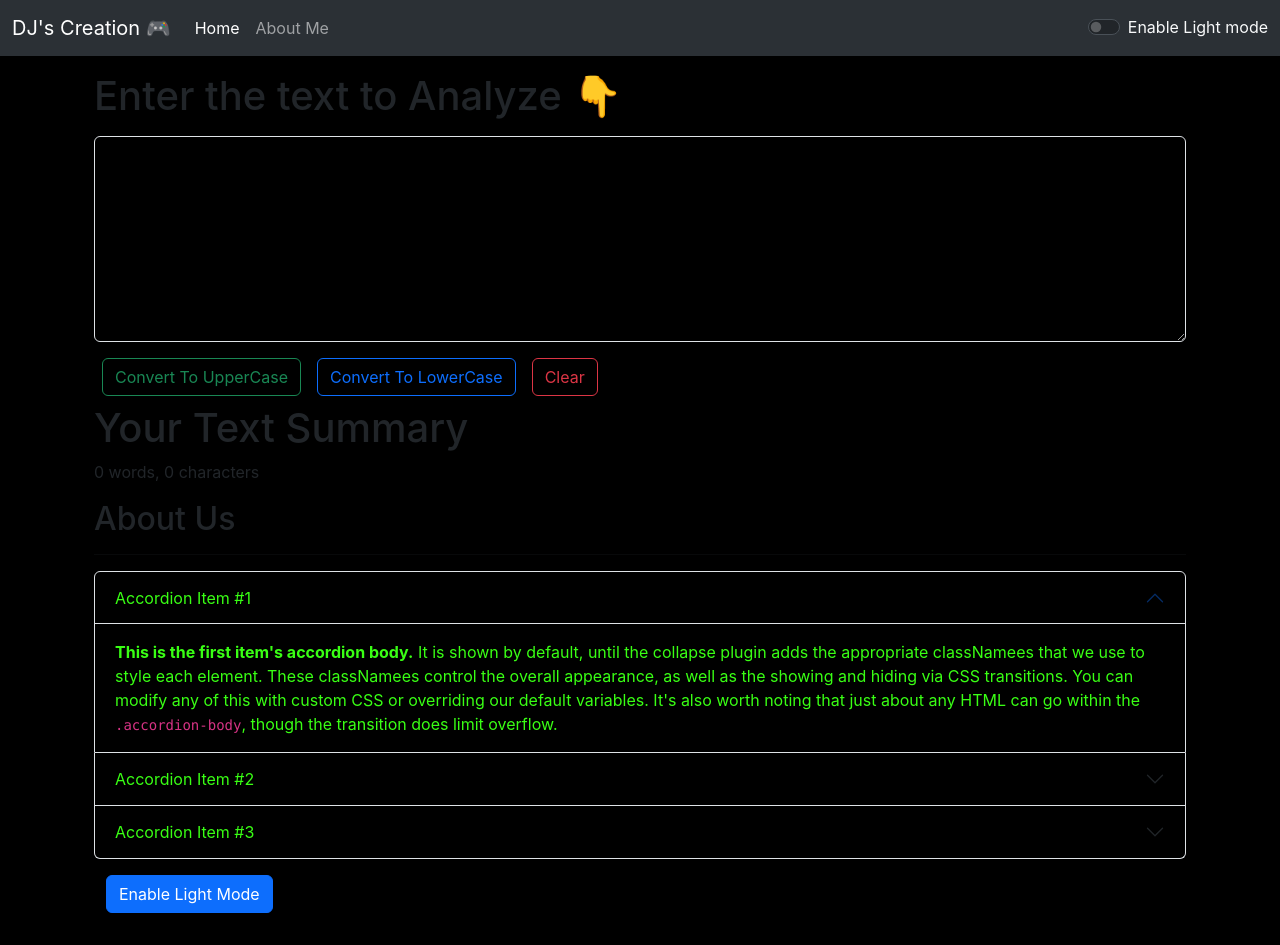
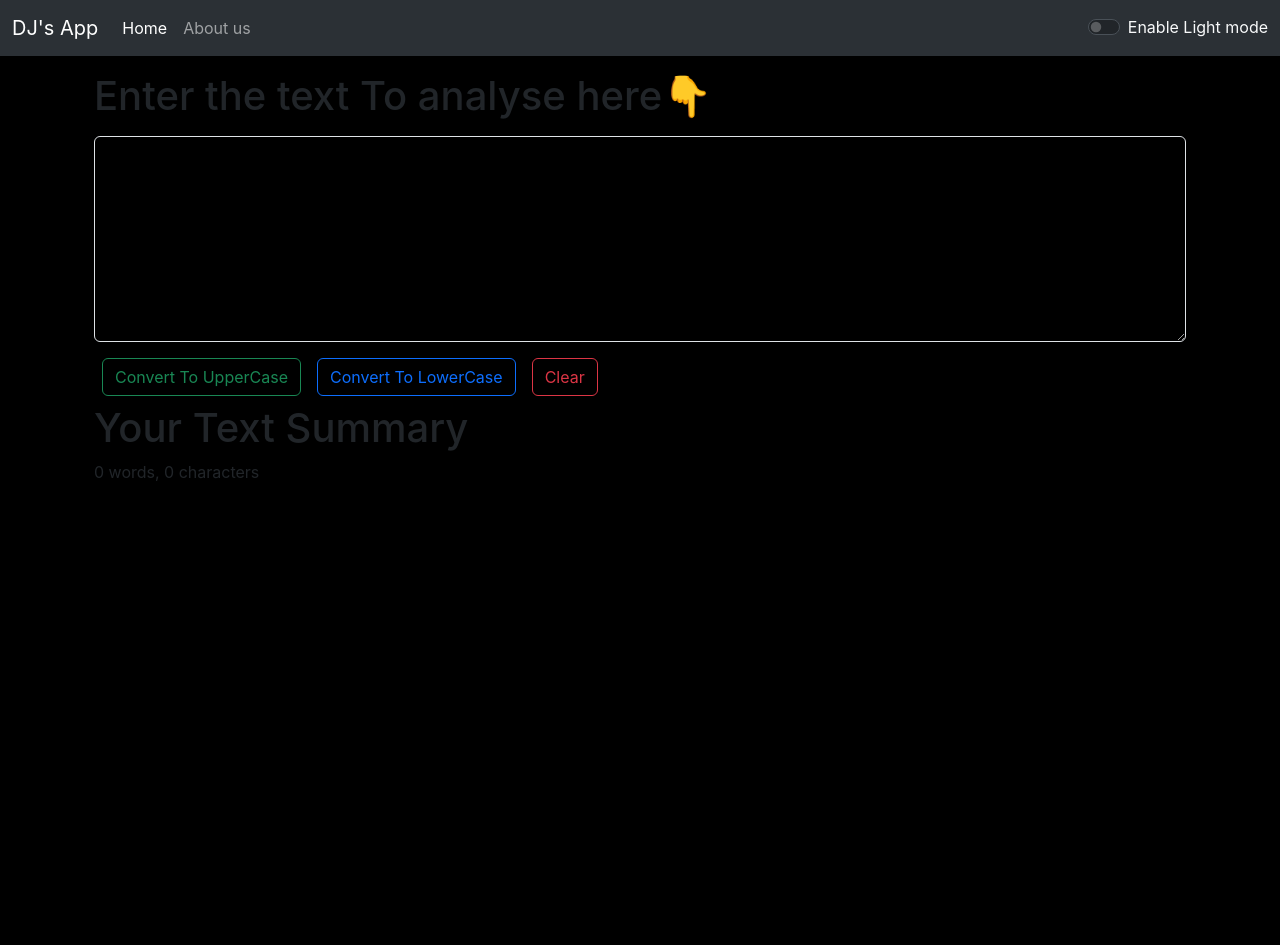
Before and after one commit to DJMONSTER0212/react-js, a React (Create React App) app: page / in a window 1280 px wide. After the commit the page ends 800 px from the top, so only its background shows below. Built offline with nearby package versions, Linux system fonts and the light colour scheme.

Commit message:
added the react-router-dom it is the main thing which enables us to switch between pages without reloading and we will have to use Routes instead of Switch because of the new version of react-router-dom and used Link to for better linking

```diff
--- a/src/App.js
+++ b/src/App.js
@@ -2,11 +2,19 @@
 import { useState } from 'react';
 import './App.css';
 import Navbar from './components/Navbar';
+// import { createRoot } from "react-dom/client";
 import Alert from './components/Alert';
 import TextForm from './components/TextForm';
 import About from './components/About';
+import {
+  BrowserRouter as Router,
+  Routes,
+  Route,
+  Link
+} from "react-router-dom";
 
 function App() {
+
   const [mode,setMode] = useState("dark");  /// whether dark mode is enabled or not
   const [alert,setAlert]  = useState(null)
   const showAlert= (message,type)=>{
@@ -33,12 +41,17 @@
   return (    //react k ander jsx mai app sirf ek hi element return kar sakte hai
   // <> it is know as jsx fragmants and we use this to send multiple elements
   <>
-  <Navbar title="DJ's Creation 🎮" AboutText="About Me" toggleMode={toggleMode} mode={mode}/>
+  <Router>
+  <Navbar title="DJ's App" mode={mode} AboutText={"About us"} toggleMode={toggleMode} />
   <Alert alert ={alert}/>
   <div className="container my-3">
-    <TextForm showAlert={showAlert} heading="Enter the text to Analyze 👇" />
-    <About/>
+  <Routes>
+    {/* we use exact for complete matching otherwise react does partial matching */}
+          <Route exact path="/" element={<TextForm mode={mode} heading="Enter the text To analyse here👇" showAlert={showAlert}/>}/>
+          <Route exact path="/about" element={<About/>}/>
+  </Routes>
   </div>
+  </Router>
   </>
   );
 }
--- a/src/components/Navbar.js
+++ b/src/components/Navbar.js
@@ -1,7 +1,7 @@
 // Always write Components in capital
 import React from 'react'
 import PropTypes from 'prop-types'
-
+import { Link } from 'react-router-dom';
 export default function Navbar(props) {
   return (
     <nav className={`navbar navbar-expand-lg bg-body-tertiary navbar-dark bg-dark text-${props.mode==='light'?'dark':'light'}`} data-bs-theme={props.mode}>
@@ -10,13 +10,13 @@
         <span className="navbar-toggler-icon"></span>
       </button>
       <div className="collapse navbar-collapse" id="navbarTogglerDemo01">
-        <a className="navbar-brand" href="/">{props.title}</a>
+        <Link className="navbar-brand" to="/">{props.title}</Link>
         <ul className="navbar-nav me-auto mb-2 mb-lg-0">
           <li className="nav-item">
-            <a className="nav-link active" aria-current="page" href="/">Home</a>
+            <Link className="nav-link active" aria-current="page" to="/">Home</Link>
           </li>
           <li className="nav-item">
-            <a className="nav-link" href="/">{props.AboutText}</a>
+            <Link className="nav-link" to="/about">{props.AboutText}</Link>
           </li>
         </ul>
         <div className="form-check form-switch">
--- a/src/components/TextForm.js
+++ b/src/components/TextForm.js
@@ -10,8 +10,8 @@
     const handleLowClick = ()=>{
         // console.log("UpperCase was clicked"+ text);
         let newText = text.toLowerCase();
+        setText(newText);
         props.showAlert("Converted to Lowercase!!","success")
-        setText(newText);
     }
     const handleOnChange  = (event)=>{
         // console.log("On change")
```
